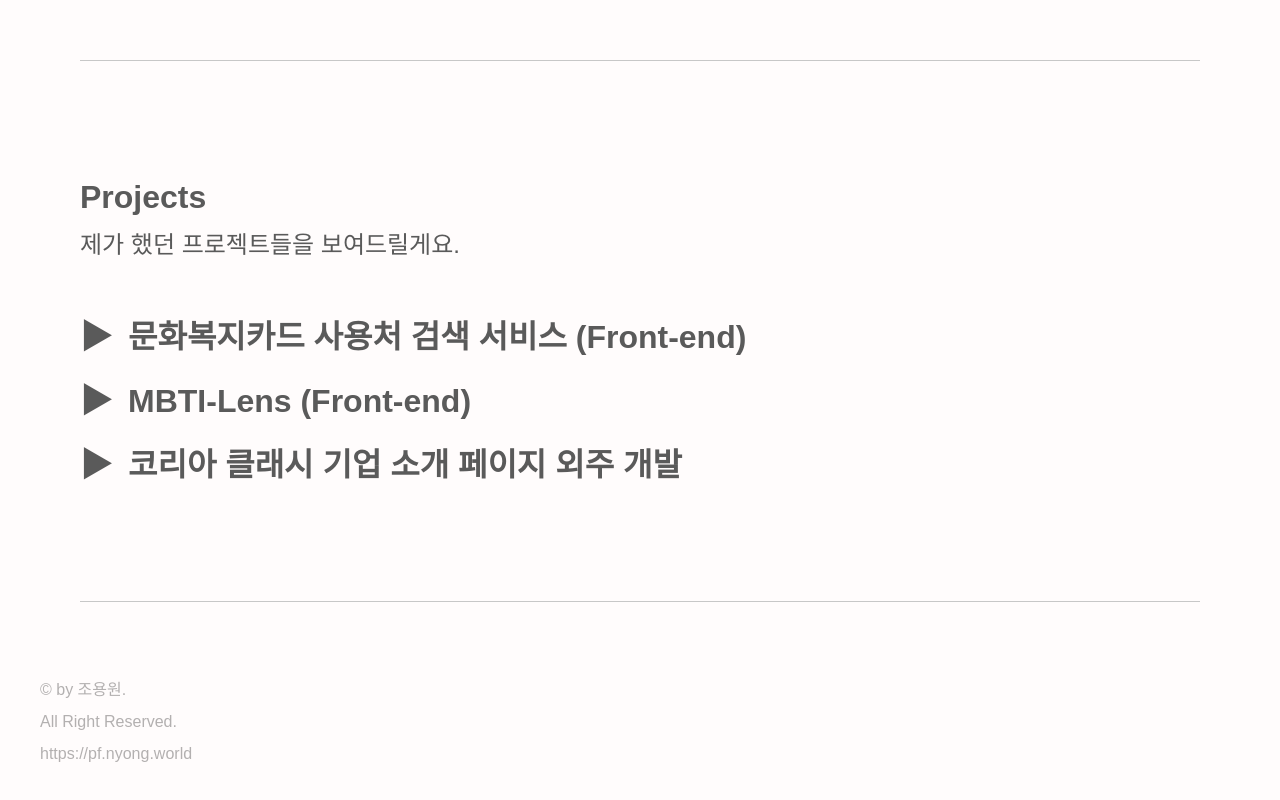
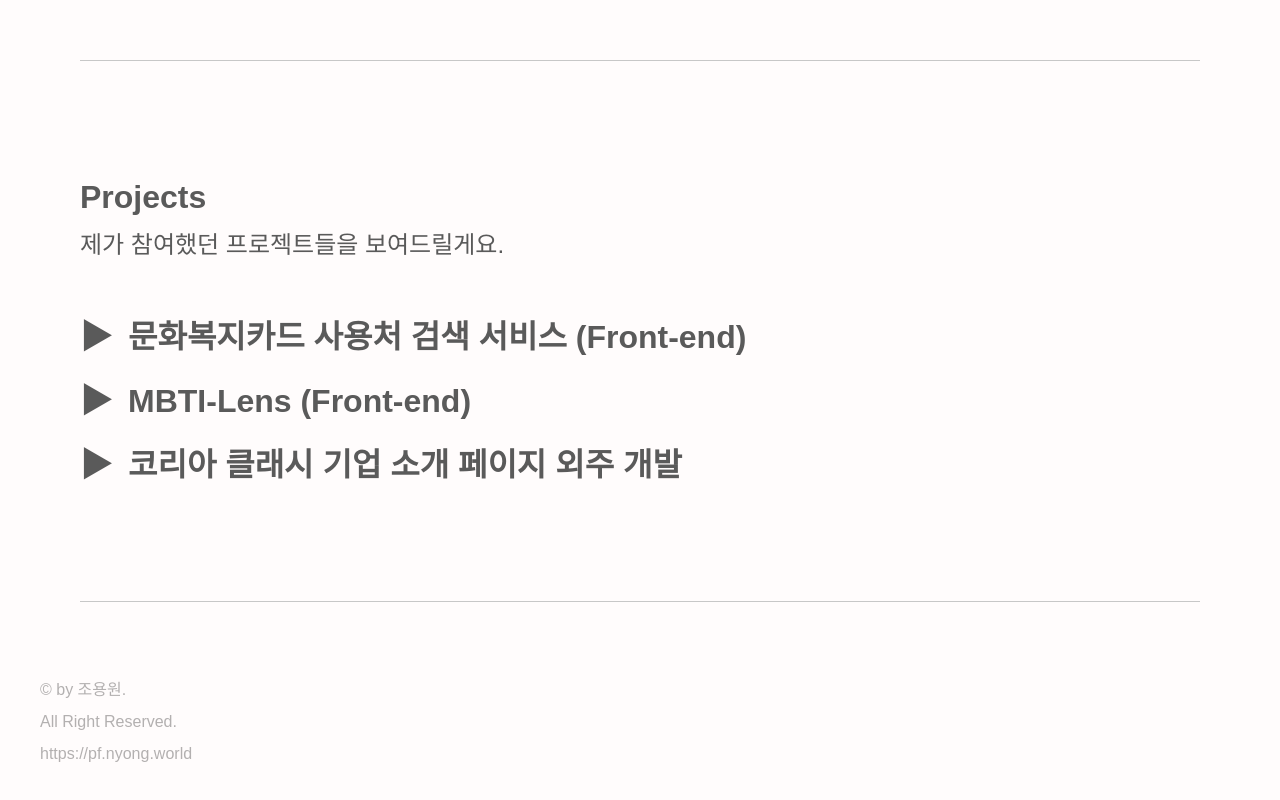
Before and after one commit to nyongone/nyongportfolio-v2, a React (Vite) app: page / in a window 1280 px wide. Shown: the part 1330-2130 px from the top of the page. Built offline with nearby package versions, Linux system fonts and the light colour scheme; a web font is replaced by a local one.

Commit message:
fix: section3 (projects) 슬로건 수정 - 제가 했던 -> 제가 "참여"했던

```diff
--- a/src/App.tsx
+++ b/src/App.tsx
@@ -117,7 +117,7 @@ const App = () => {
       <Section3.Container ref={(el) => el && (sectionRef.current[2] = el)}>
         <Section3.Title>Projects</Section3.Title>
         <Section3.Subtitle>
-          제가 했던 프로젝트들을 보여드릴게요.
+          제가 참여했던 프로젝트들을 보여드릴게요.
         </Section3.Subtitle>
         <Section3.Projects.Container>
           {projectList.map((project) => (
```
